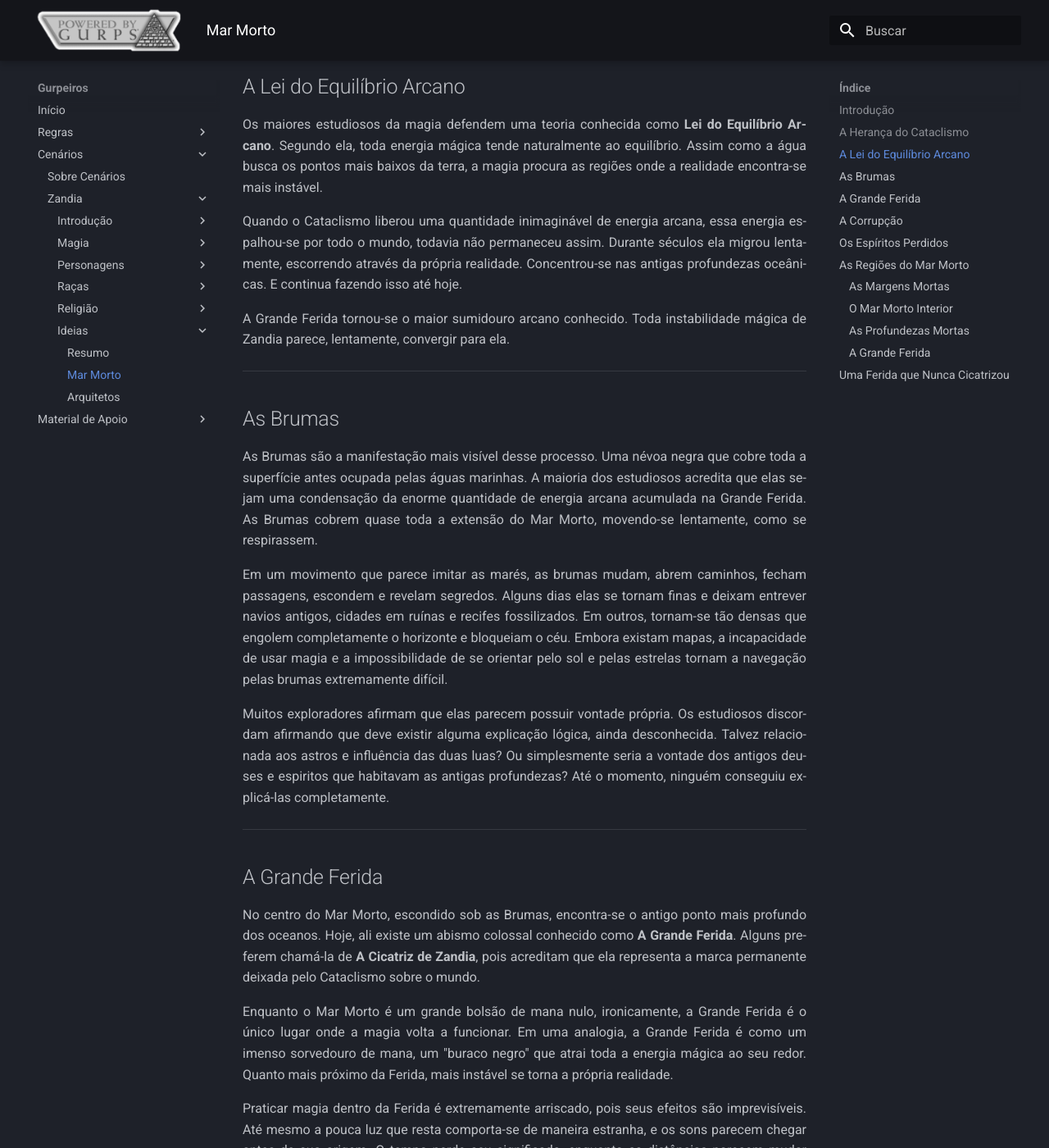
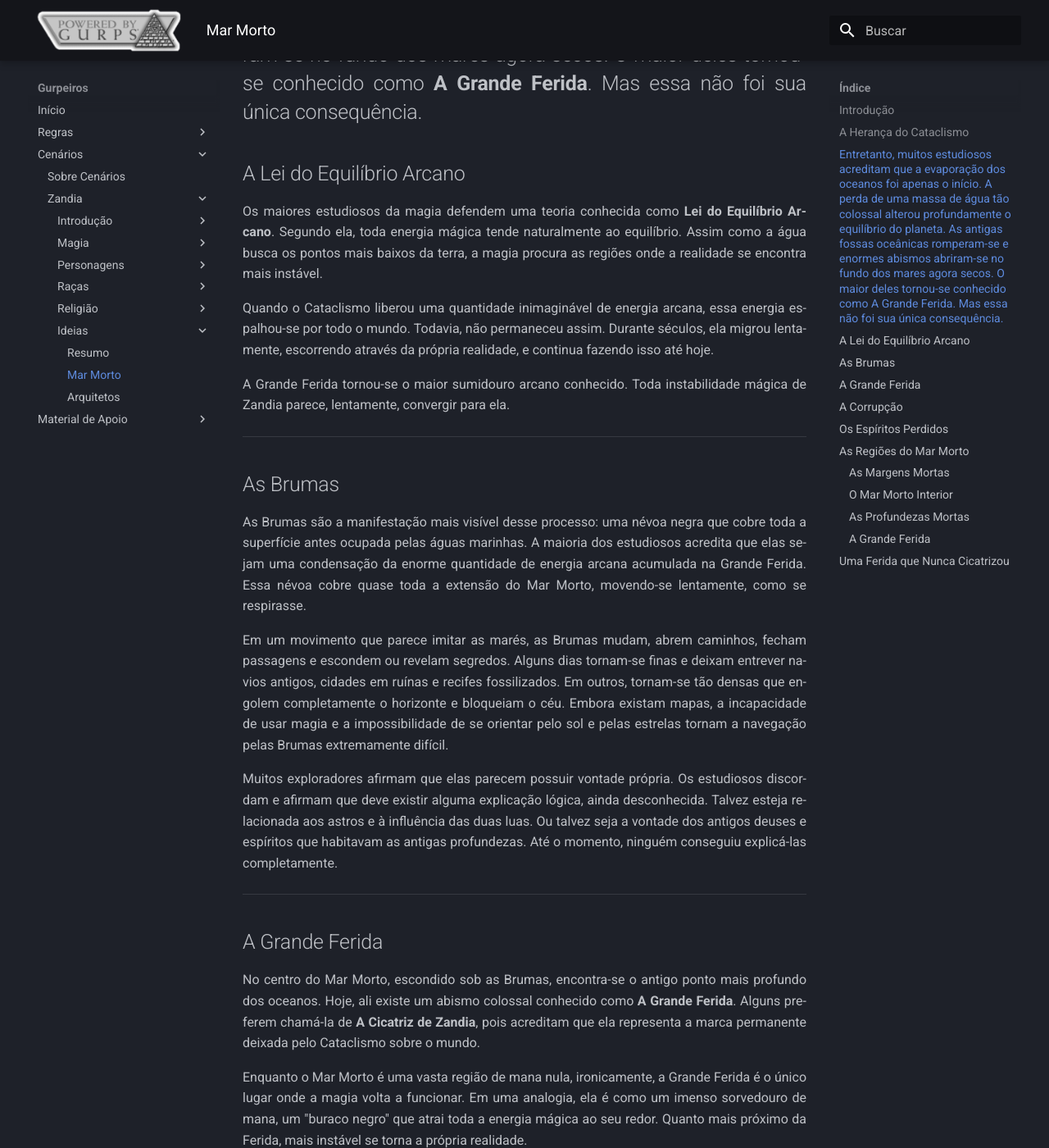
Before and after one commit to brbreis-1723/gurpeiros, an MkDocs documentation site: the page built from docs/cenarios/zandia/ideias/mar_morto.md, in a window 1280 px wide and 1400 px high, scrolled down 937 px. Shown: the whole window at 82% size. Built offline with MkDocs 1.6.1 and Material for MkDocs 9.7.7, drawn with Linux system fonts in a browser that asks for light colours; some of the changed text lies outside the part shown.

Commit message:
atualiza site mkdocs

```diff
--- a/docs/cenarios/zandia/ideias/mar_morto.md
+++ b/docs/cenarios/zandia/ideias/mar_morto.md
@@ -2,29 +2,28 @@
 
 ## Introdução
 
->***No lugar onde existiam os antigos mares, uma camada permanente de brumas oculta o antigo leito oceânico. Sob esse oceano de névoa   repousam cidades afogadas pelo tempo, recifes fossilizados, navios eternamente encalhados e o maior abismo conhecido de Zandia: a Grande Ferida.***
-
+> ***No lugar onde existiam os antigos mares, uma camada permanente de brumas oculta o antigo leito oceânico. Sob esse oceano de névoa repousam cidades afogadas pelo tempo, recifes fossilizados, navios eternamente encalhados e o maior abismo conhecido de Zandia: a Grande Ferida.***
 
 Antes do Cataclismo, havia oceanos. Mares que ligavam continentes, alimentavam florestas e sustentavam incontáveis formas de vida. Durante eras, eles moldaram o clima de Zandia e sustentaram civilizações inteiras.
 
-Hoje, restam apenas lembranças. No lugar onde existiam os antigos mares estende-se o **Mar Morto**, uma vasta extensão permanentemente coberta por densas **Brumas**. De longe, elas lembram um oceano silencioso. Um mar negro e imóvel que se estende até onde a vista alcança. Sob essa névoa repousa o antigo leito oceânico: recifes fossilizados, navios eternamente encalhados, cidades costeiras esquecidas e ruínas de uma era em que a água ainda dominava o mundo. Nenhum outro lugar simboliza tão bem o preço do Cataclismo.
+Hoje, restam apenas lembranças. O **Mar Morto** ocupa o lugar dos antigos oceanos: uma vasta extensão permanentemente coberta por densas **Brumas**. De longe, elas lembram um oceano silencioso, um mar negro e imóvel que se estende até onde a vista alcança. Nenhum outro lugar simboliza tão bem o preço do Cataclismo.
 
 ---
 
 ## A Herança do Cataclismo
 
 Os registros históricos concordam sobre um fato: quando o jovem mago tentou tocar a Essência do Sol, o equilíbrio do mundo foi rompido.
-O calor aumentou continuamente: rios diminuíram, lagos desapareceram e mares evaporaram. O planeta inteiro transformou-se em um deserto.
+
+O calor aumentou continuamente. Rios diminuíram, lagos desapareceram e mares evaporaram. O planeta inteiro transformou-se em um deserto.
 
 Entretanto, muitos estudiosos acreditam que a evaporação dos oceanos foi apenas o início. A perda de uma massa de água tão colossal alterou profundamente o equilíbrio do planeta. As antigas fossas oceânicas romperam-se e enormes abismos abriram-se no fundo dos mares agora secos. O maior deles tornou-se conhecido como **A Grande Ferida**. Mas essa não foi sua única consequência.
-
 ---
 
 ## A Lei do Equilíbrio Arcano
 
-Os maiores estudiosos da magia defendem uma teoria conhecida como **Lei do Equilíbrio Arcano**. Segundo ela, toda energia mágica tende naturalmente ao equilíbrio. Assim como a água busca os pontos mais baixos da terra, a magia procura as regiões onde a realidade encontra-se mais instável.
+Os maiores estudiosos da magia defendem uma teoria conhecida como **Lei do Equilíbrio Arcano**. Segundo ela, toda energia mágica tende naturalmente ao equilíbrio. Assim como a água busca os pontos mais baixos da terra, a magia procura as regiões onde a realidade se encontra mais instável.
 
-Quando o Cataclismo liberou uma quantidade inimaginável de energia arcana, essa energia espalhou-se por todo o mundo, todavia não permaneceu assim. Durante séculos ela migrou lentamente, escorrendo através da própria realidade. Concentrou-se nas antigas profundezas oceânicas. E continua fazendo isso até hoje.
+Quando o Cataclismo liberou uma quantidade inimaginável de energia arcana, essa energia espalhou-se por todo o mundo. Todavia, não permaneceu assim. Durante séculos, ela migrou lentamente, escorrendo através da própria realidade, e continua fazendo isso até hoje.
 
 A Grande Ferida tornou-se o maior sumidouro arcano conhecido. Toda instabilidade mágica de Zandia parece, lentamente, convergir para ela.
 
@@ -32,11 +31,11 @@ A Grande Ferida tornou-se o maior sumidouro arcano conhecido. Toda instabilidade
 
 ## As Brumas
 
-As Brumas são a manifestação mais visível desse processo. Uma névoa negra que cobre toda a superfície antes ocupada pelas águas marinhas. A maioria dos estudiosos acredita que elas sejam uma condensação da enorme quantidade de energia arcana acumulada na Grande Ferida. As Brumas cobrem quase toda a extensão do Mar Morto, movendo-se lentamente, como se respirassem.
+As Brumas são a manifestação mais visível desse processo: uma névoa negra que cobre toda a superfície antes ocupada pelas águas marinhas. A maioria dos estudiosos acredita que elas sejam uma condensação da enorme quantidade de energia arcana acumulada na Grande Ferida. Essa névoa cobre quase toda a extensão do Mar Morto, movendo-se lentamente, como se respirasse.
 
-Em um movimento que parece imitar as marés, as brumas mudam, abrem caminhos, fecham passagens, escondem e revelam segredos. Alguns dias elas se tornam finas e deixam entrever navios antigos, cidades em ruínas e recifes fossilizados. Em outros, tornam-se tão densas que engolem completamente o horizonte e bloqueiam o céu. Embora existam mapas, a incapacidade de usar magia e a impossibilidade de se orientar pelo sol e pelas estrelas tornam a navegação pelas brumas extremamente difícil.
+Em um movimento que parece imitar as marés, as Brumas mudam, abrem caminhos, fecham passagens e escondem ou revelam segredos. Alguns dias tornam-se finas e deixam entrever navios antigos, cidades em ruínas e recifes fossilizados. Em outros, tornam-se tão densas que engolem completamente o horizonte e bloqueiam o céu. Embora existam mapas, a incapacidade de usar magia e a impossibilidade de se orientar pelo sol e pelas estrelas tornam a navegação pelas Brumas extremamente difícil.
 
-Muitos exploradores afirmam que elas parecem possuir vontade própria. Os estudiosos discordam afirmando que deve existir alguma explicação lógica, ainda desconhecida. Talvez relacionada aos astros e influência das duas luas? Ou simplesmente seria a vontade dos antigos deuses e espiritos que habitavam as antigas profundezas? Até o momento, ninguém conseguiu explicá-las completamente.
+Muitos exploradores afirmam que elas parecem possuir vontade própria. Os estudiosos discordam e afirmam que deve existir alguma explicação lógica, ainda desconhecida. Talvez esteja relacionada aos astros e à influência das duas luas. Ou talvez seja a vontade dos antigos deuses e espíritos que habitavam as antigas profundezas. Até o momento, ninguém conseguiu explicá-las completamente.
 
 ---
 
@@ -44,7 +43,7 @@ Muitos exploradores afirmam que elas parecem possuir vontade própria. Os estudi
 
 No centro do Mar Morto, escondido sob as Brumas, encontra-se o antigo ponto mais profundo dos oceanos. Hoje, ali existe um abismo colossal conhecido como **A Grande Ferida**. Alguns preferem chamá-la de **A Cicatriz de Zandia**, pois acreditam que ela representa a marca permanente deixada pelo Cataclismo sobre o mundo.
 
-Enquanto o Mar Morto é um grande bolsão de mana nulo, ironicamente, a Grande Ferida é o único lugar onde a magia volta a funcionar. Em uma analogia, a Grande Ferida é como um imenso sorvedouro de mana, um "buraco negro" que atrai toda a energia mágica ao seu redor. Quanto mais próximo da Ferida, mais instável se torna a própria realidade.
+Enquanto o Mar Morto é uma vasta região de mana nula, ironicamente, a Grande Ferida é o único lugar onde a magia volta a funcionar. Em uma analogia, ela é como um imenso sorvedouro de mana, um "buraco negro" que atrai toda a energia mágica ao seu redor. Quanto mais próximo da Ferida, mais instável se torna a própria realidade.
 
 Praticar magia dentro da Ferida é extremamente arriscado, pois seus efeitos são imprevisíveis. Até mesmo a pouca luz que resta comporta-se de maneira estranha, e os sons parecem chegar antes de sua origem. O tempo perde seu significado, enquanto as distâncias parecem mudar constantemente.
 
@@ -54,12 +53,13 @@ Nenhuma expedição confirmou ter alcançado seu fundo. Ou, ao menos, nenhuma re
 
 ## A Corrupção
 
-A influência da Grande Ferida estende-se muito além de suas bordas. Criaturas expostas durante longos períodos às suas proximidades sofrem alterações profundas e animais tornam-se agressivos. Plantas crescem em formas impossíveis. Minerais adquirem propriedades desconhecidas.
+A influência da Grande Ferida estende-se muito além de suas bordas. Criaturas expostas durante longos períodos às suas proximidades sofrem alterações profundas, animais tornam-se agressivos, plantas crescem em formas impossíveis e minerais adquirem propriedades desconhecidas.
 
 Magos relatam sonhos perturbadores, perda da orientação e alterações na percepção da realidade. Os sábios chamam esse fenômeno de **Corrupção**.
 
 Não existe consenso sobre sua verdadeira natureza. Alguns acreditam que seja a própria magia tentando reparar um dano impossível de ser corrigido. Outros defendem que a realidade naquela região foi tão profundamente alterada que deixou de obedecer às leis naturais.
-Independentemente da explicação, uma verdade permanece incontestável. Quanto mais próximo da Grande Ferida, maior a Corrupção.
+
+Independentemente da explicação, uma verdade permanece incontestável: quanto mais próximo da Grande Ferida, maior a Corrupção.
 
 ---
 
@@ -69,7 +69,7 @@ Entre todas as histórias contadas sobre o Mar Morto, poucas são tão antigas q
 
 Segundo antigas tradições, os mares eram habitados por espíritos ligados às correntes, às tempestades e às grandes criaturas marinhas. Quando os oceanos desapareceram, esses seres perderam sua razão de existir. Muitos acreditam que permaneceram presos ao antigo leito oceânico, lentamente deformados pela influência da Grande Ferida.
 
-Se isso é verdade, talvez os monstros encontrados nas profundezas do Mar Morto não tenham nascido da corrupção. Talvez sejam apenas os últimos ecos de um oceano que jamais aceitou desaparecer.
+Se isso é verdade, talvez os monstros encontrados nas profundezas do Mar Morto não tenham nascido da Corrupção. Talvez sejam apenas os últimos ecos de um oceano que jamais aceitou desaparecer.
 
 ---
 
@@ -88,14 +88,14 @@ A vasta extensão que ocupava a maior parte dos antigos oceanos. Um oceano de Br
 
 ### As Profundezas Mortas
 
-Correspondem às antigas fossas oceânicas. As Brumas tornam-se espessas o suficiente para ocultar montanhas inteiras: enormes cânions, paredões de pedra, ruínas preservadas e esqueletos de leviatãs gigantescos testemunham um mundo que existiu antes do deserto. Poucos ousam atravessá-las. Menos ainda retornam. A Corrupção intensifica-se.
+Correspondem às antigas fossas oceânicas. As Brumas tornam-se espessas o suficiente para ocultar montanhas inteiras. Enormes cânions, paredões de pedra, ruínas preservadas e esqueletos de leviatãs gigantescos testemunham um mundo que existiu antes do deserto. Poucos ousam atravessá-las. Menos ainda retornam. A Corrupção intensifica-se.
 
 
 ### A Grande Ferida
 
-No centro das Profundezas Mortas encontra-se o maior abismo conhecido de Zandia. Como uma espécie de buraco negro de magia, todo o mana é sugado se concentrando ali, um mana completamente selvagem e caótico. Ali, a instabilidade arcana atinge seu ápice.
+No centro das Profundezas Mortas encontra-se o maior abismo conhecido de Zandia. É ali que toda a energia mágica do mundo parece convergir. A instabilidade arcana atinge seu ápice.
 
-As Brumas continuam nascendo dela. Os efeitos da corrupção tornam-se extremos. A realidade parece permanentemente rompida. É o lugar mais perigoso de todo o continente. E talvez o único onde ainda seja possível enxergar as cicatrizes deixadas pelo instante em que um único feitiço mudou o destino do mundo.
+As Brumas continuam nascendo dela. Os efeitos da Corrupção tornam-se extremos. A realidade parece permanentemente rompida. É o lugar mais perigoso de todo o continente. E talvez o único onde ainda seja possível enxergar as cicatrizes deixadas pelo instante em que um único feitiço mudou o destino do mundo.
 
 ---
 
```
Also changed, not shown: other parts of docs/cenarios/zandia/ideias/mar_morto.md (+1 -1 lines).
